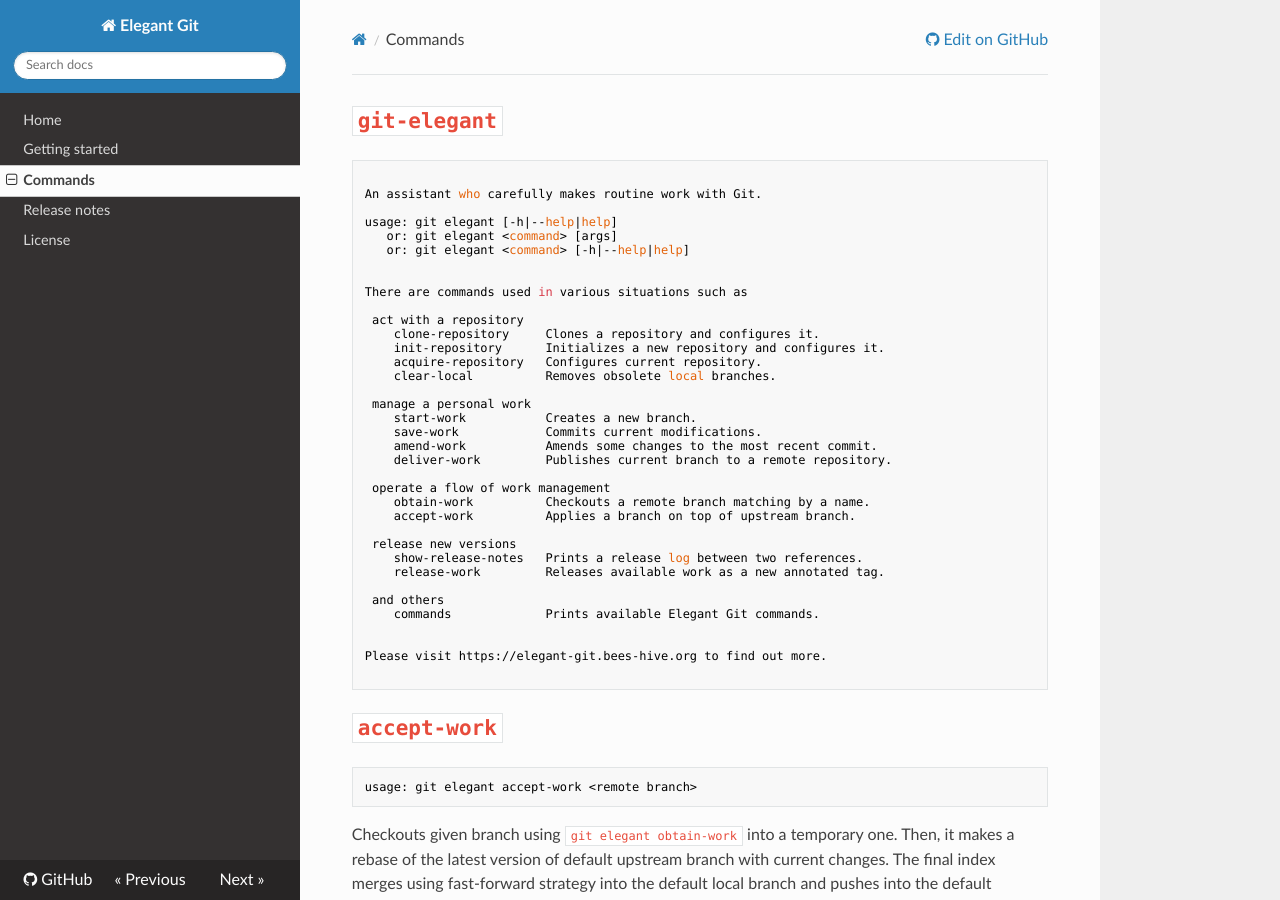
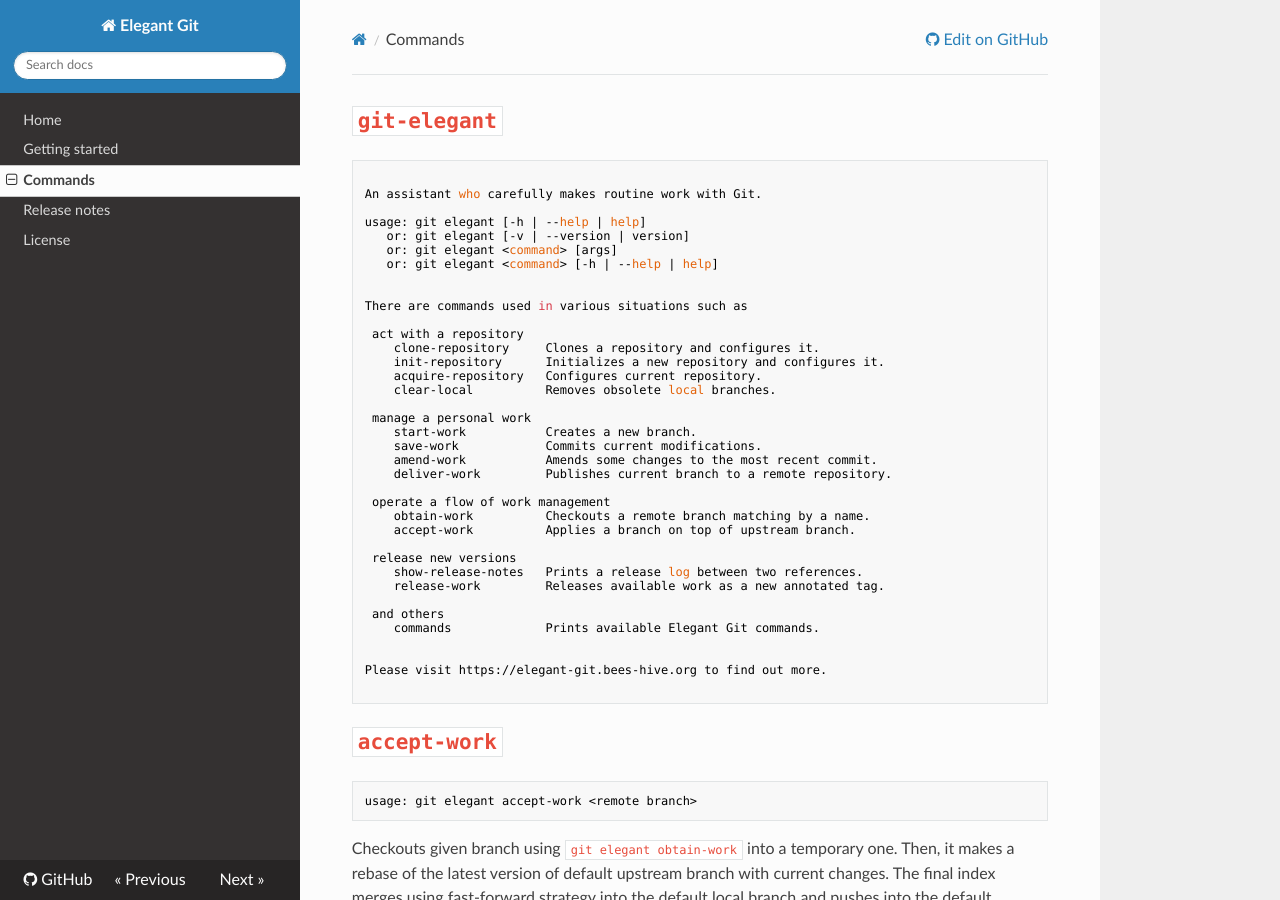
Before and after one commit to bees-hive/elegant-git, an MkDocs documentation site: the page built from docs/commands.md, in a window 1280 px wide and 900 px high. Built offline with MkDocs 1.6.1, drawn with Linux system fonts in a browser that asks for light colours; nearby versions of some CDN libraries.

Commit message:
Display installed version of Elegant Git
The version will be automatically read from the git history and placed
into a file. Elegant Git will read it from the file when a user requests
a version.

Also, `--depth` is set 50 in order to make `git describe` always
working. We usually make small releases and the number should guarantee
stable execution.

#198

```diff
--- a/docs/commands.md
+++ b/docs/commands.md
@@ -3,9 +3,10 @@
 
 An assistant who carefully makes routine work with Git.
 
-usage: git elegant [-h|--help|help]
+usage: git elegant [-h | --help | help]
+   or: git elegant [-v | --version | version]
    or: git elegant <command> [args]
-   or: git elegant <command> [-h|--help|help]
+   or: git elegant <command> [-h | --help | help]
 
 
 There are commands used in various situations such as
```
Also changed, not shown: 4 other files.
